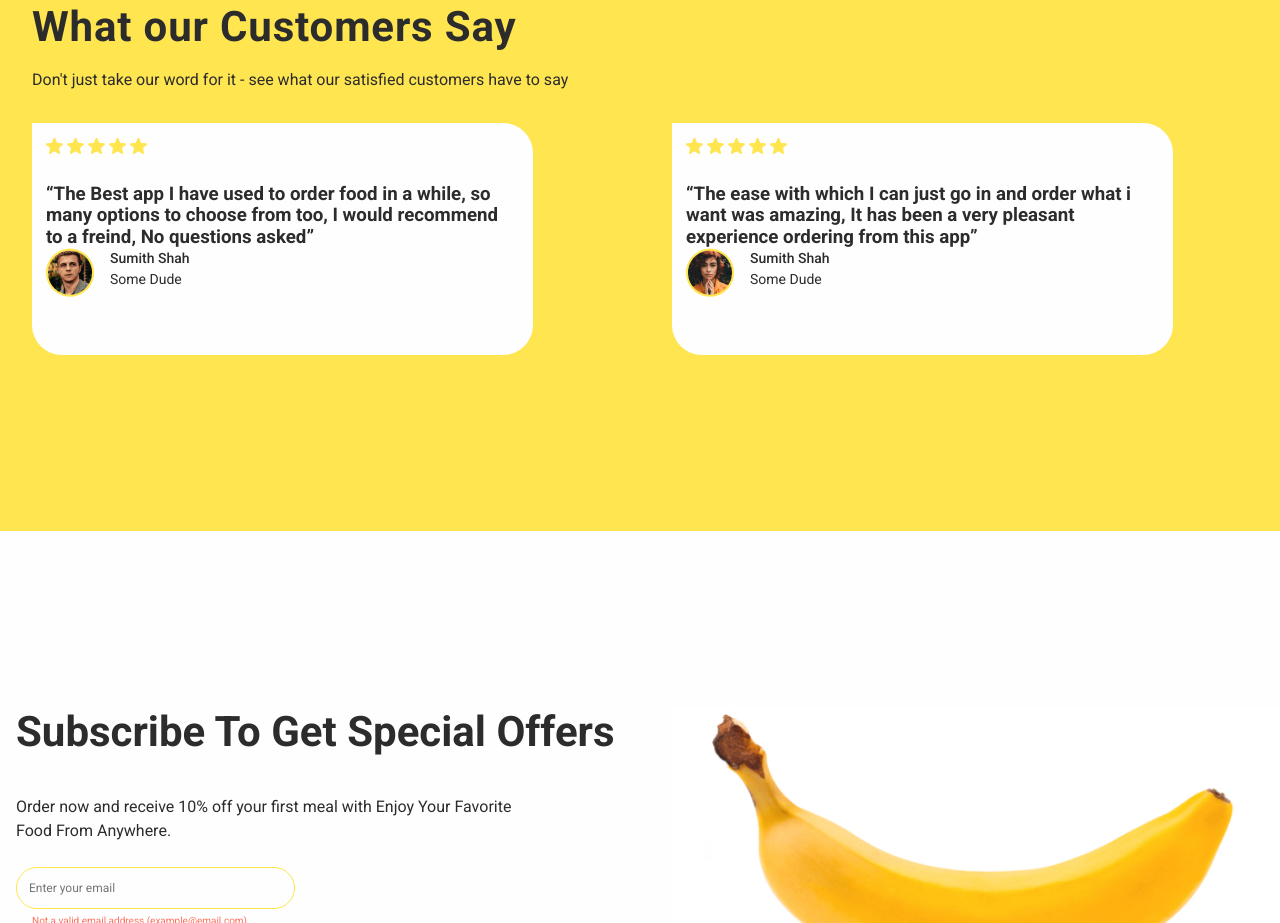
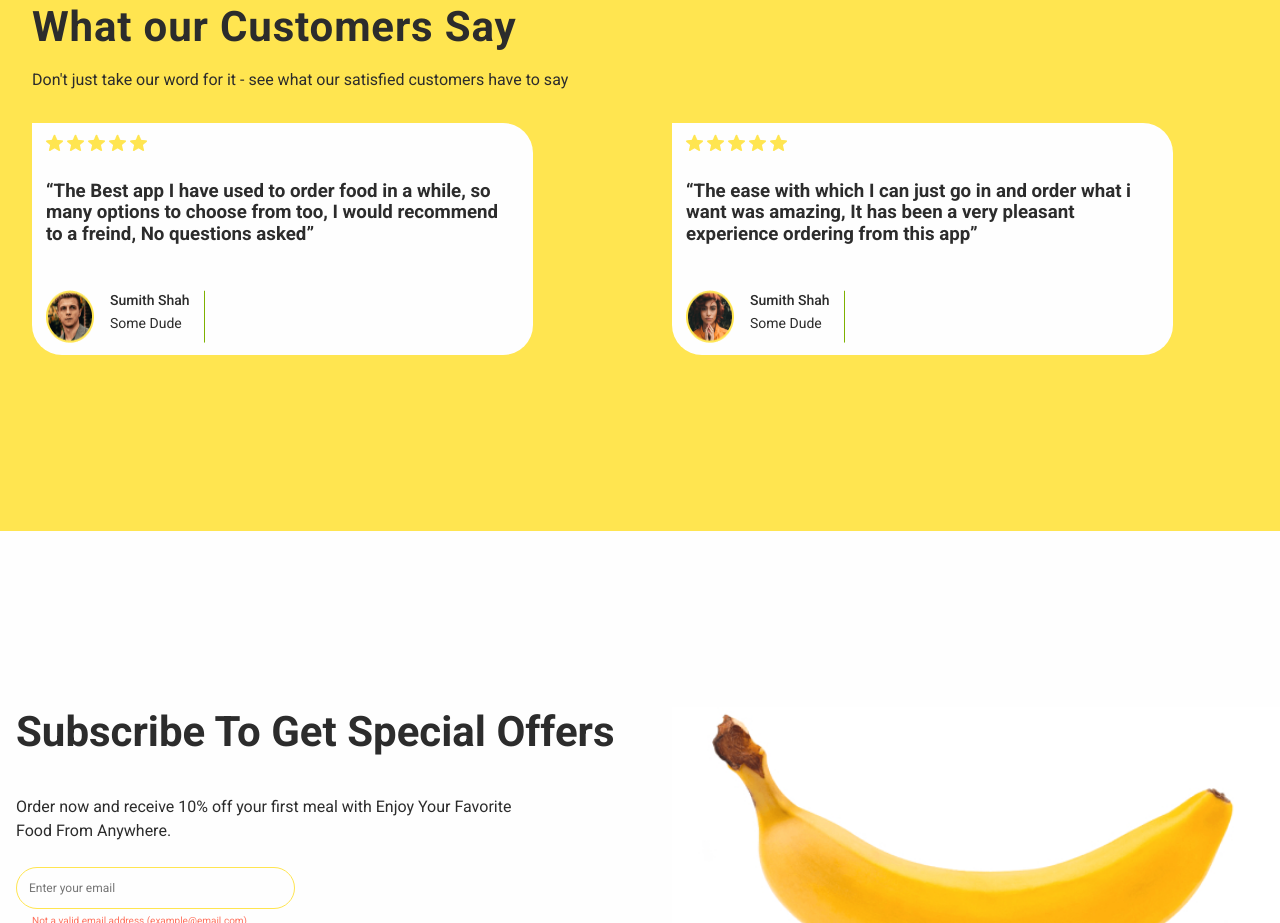
Before and after one commit to gudzsv/food-sta-vite-team, a website built with Vite: page src/index.html in a window 1280 px wide. Shown: the part 1879-2802 px from the top of the page. Built offline with nearby package versions, Linux system fonts and the light colour scheme.

Commit message:
customer

```diff
--- a/src/css/customer.css
+++ b/src/css/customer.css
@@ -38,7 +38,9 @@
 
     }
     .customers-card{
-      display: block;
+      display: flex;
+      justify-content: center;
+      align-items: center;
       width: 501px;
       height: 232px;
       border-radius: 0px 30px 30px 30px;
@@ -51,18 +53,22 @@
 
     .stars{
     padding-bottom: 29px;
+
     }
     .avatar {
     display: flex;
+    margin-top: 45px;
     }
     .avatar-content{
+      display: block;
       padding-left: 16px;
-      gap: 2px;
+      padding-right: 14px;
     }
     .sumith{
     font-size: 14px;
     font-weight: 500;
     line-height: 1.5;
+    padding-bottom: 2px;
     }
     .dude{
     font-size: 14px;
--- a/src/partials/customer.html
+++ b/src/partials/customer.html
@@ -10,11 +10,12 @@
           <img src="./img/customers/Stars.png" alt="stars" class="stars"/>
             <h3 class="costomer-text-item">“The Best app I have used to order food in a while, so many options to choose from too, I would recommend to a freind, No questions asked”</h3>
             <div class="avatar">
-            <img src="./img/customers/Ellipse 9_dude-1.png" alt="Sumith Shah" />
+            <img src="./img/customers/Ellipse 9_dude-1.png" alt="Sumith Shah" width="48px" height="48px"/>
          <span class="avatar-content">
           <p class="sumith">Sumith Shah</p>
            <p class="dude">Some Dude</p>
          </span>
+         <img src="../img/customers/Divider.svg" class="devider" alt="devider"/>
           </div>
           </div>
           </li>
@@ -23,11 +24,12 @@
           <img src="./img/customers/Stars.png" alt="stars" class="stars" />
             <h3 class="costomer-text-item">“The ease with which I can just go in and order what i want was amazing, It has been a very pleasant experience ordering from this app”</h3>
             <div class="avatar">
-            <img src="./img/customers/Ellipse 10_dude-2.png" alt="Sumith Shah" />
+            <img src="./img/customers/Ellipse 10_dude-2.png" alt="Sumith Shah" width="48px" height="48px" />
         <span class="avatar-content">
           <p class="sumith">Sumith Shah</p>
           <p class="dude">Some Dude</p>
           </span>
+          <img src="../img/customers/Divider.svg" class="devider" alt="devider"/>
           </div>
           </div>
           </li>
```
